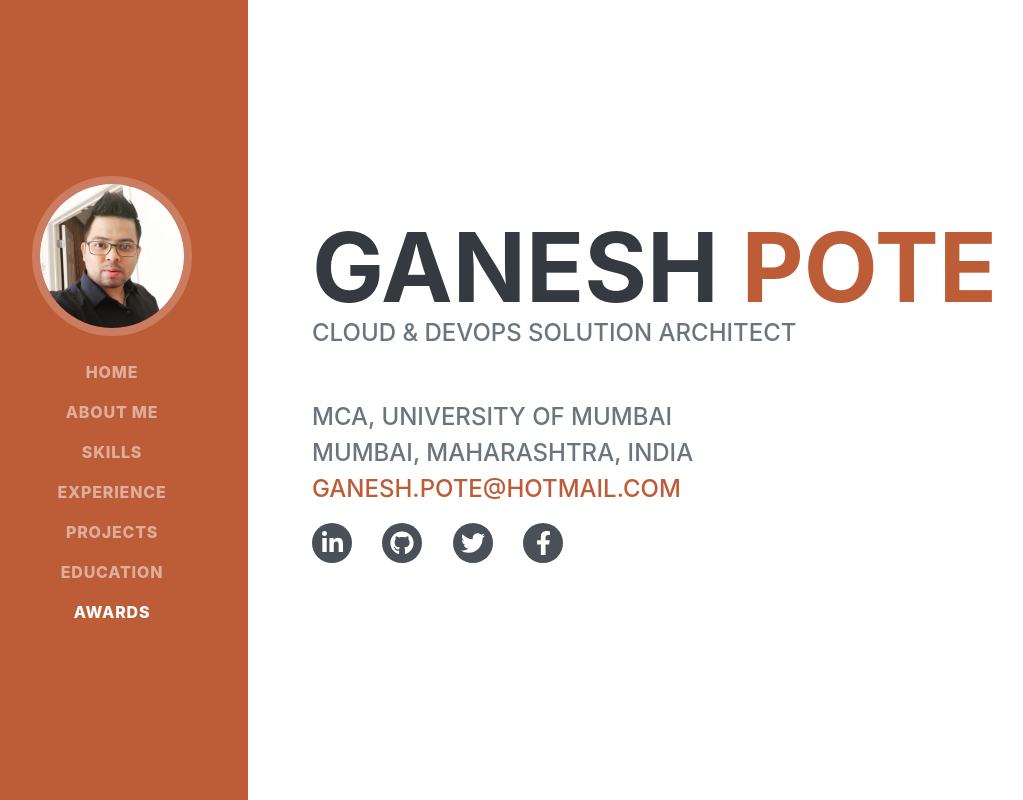
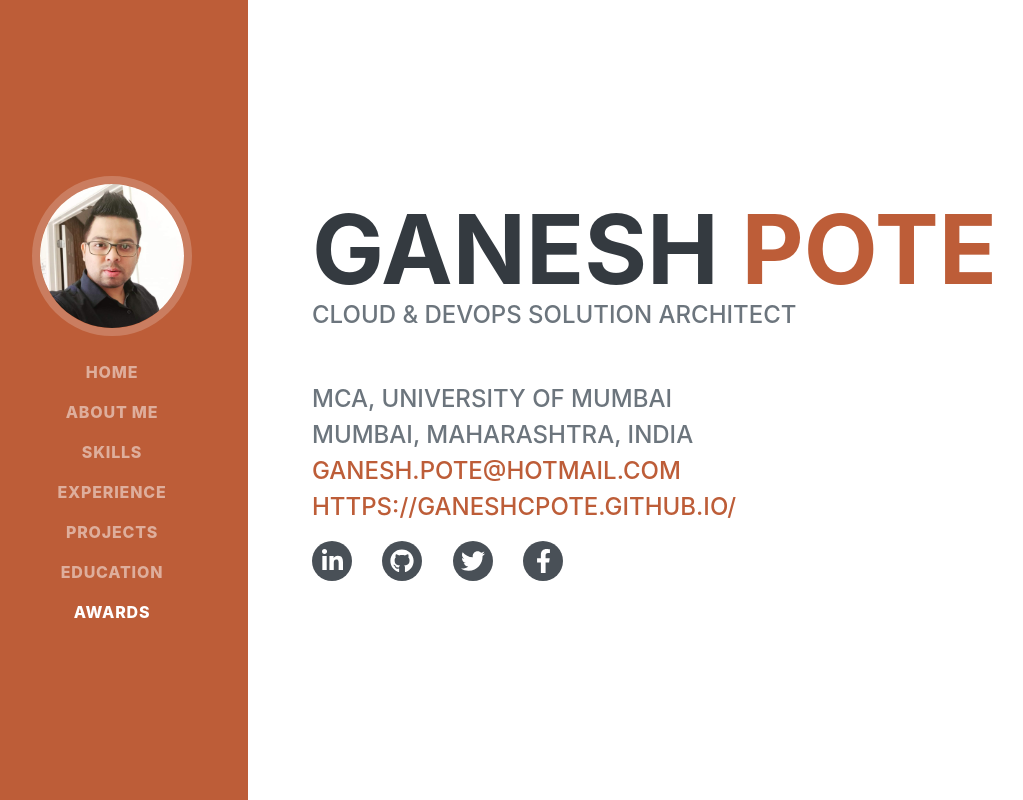
Before and after one commit to panchore/panchore.github.io, a plain HTML site: page index.html in a window 1280 px wide. Shown: the top 800 px of the page, without its empty margins (24-1047 px from the left). Drawn offline with nearby package versions, Linux system fonts and the light colour scheme; a web font is replaced by a local one.

Commit message:
Update index.html

```diff
--- a/index.html
+++ b/index.html
@@ -45,7 +45,7 @@
 				<h1 class="mb-0"> Ganesh <span class="text-primary">Pote</span> </h1>
 				<div class="subheading mb-5"> Cloud & DevOps Solution Architect </div>
 				<div class="subheading">
-					<p> MCA, University of Mumbai </br> Mumbai, Maharashtra, India </br> <a href="mailto:ganesh.pote@hotmail.com">ganesh.pote@hotmail.com</a> </p>
+					<p> MCA, University of Mumbai </br> Mumbai, Maharashtra, India </br> <a href="mailto:ganesh.pote@hotmail.com">ganesh.pote@hotmail.com</a></br><a href="https://ganeshcpote.github.io">https://ganeshcpote.github.io/</a> </p>
 					<div class="social-icons"> <a class="social-icon" target="_blank" href="https://www.linkedin.com/in/ganeshpote/"><i class="fab fa-linkedin-in"></i></a> <a class="social-icon" target="_blank" href="https://github.com/ganeshcpote"><i class="fab fa-github"></i></a> <a class="social-icon" href="#"><i class="fab fa-twitter"></i></a> <a class="social-icon" href="#"><i class="fab fa-facebook-f"></i></a> </div>
 				</div>
 
```
